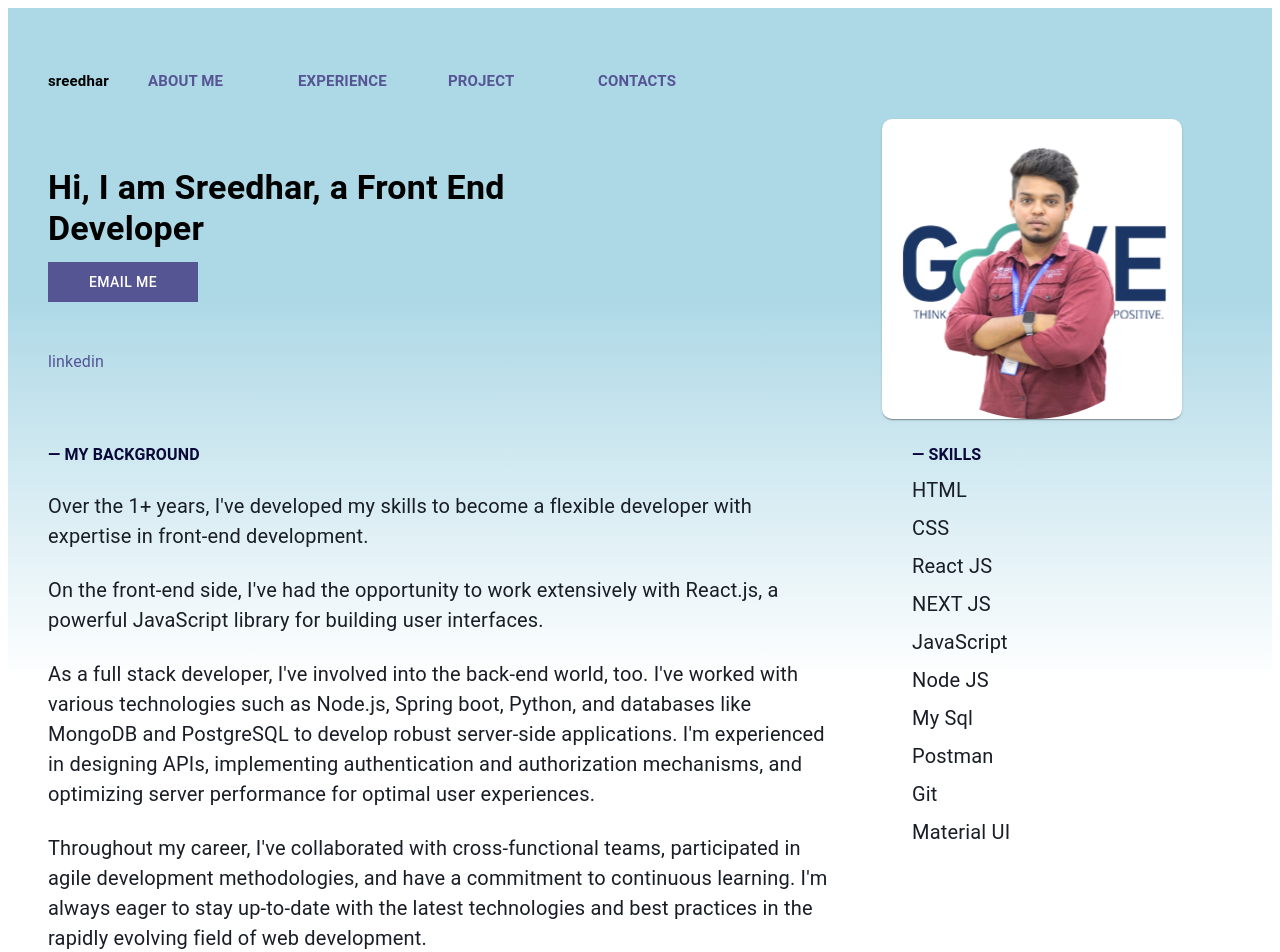
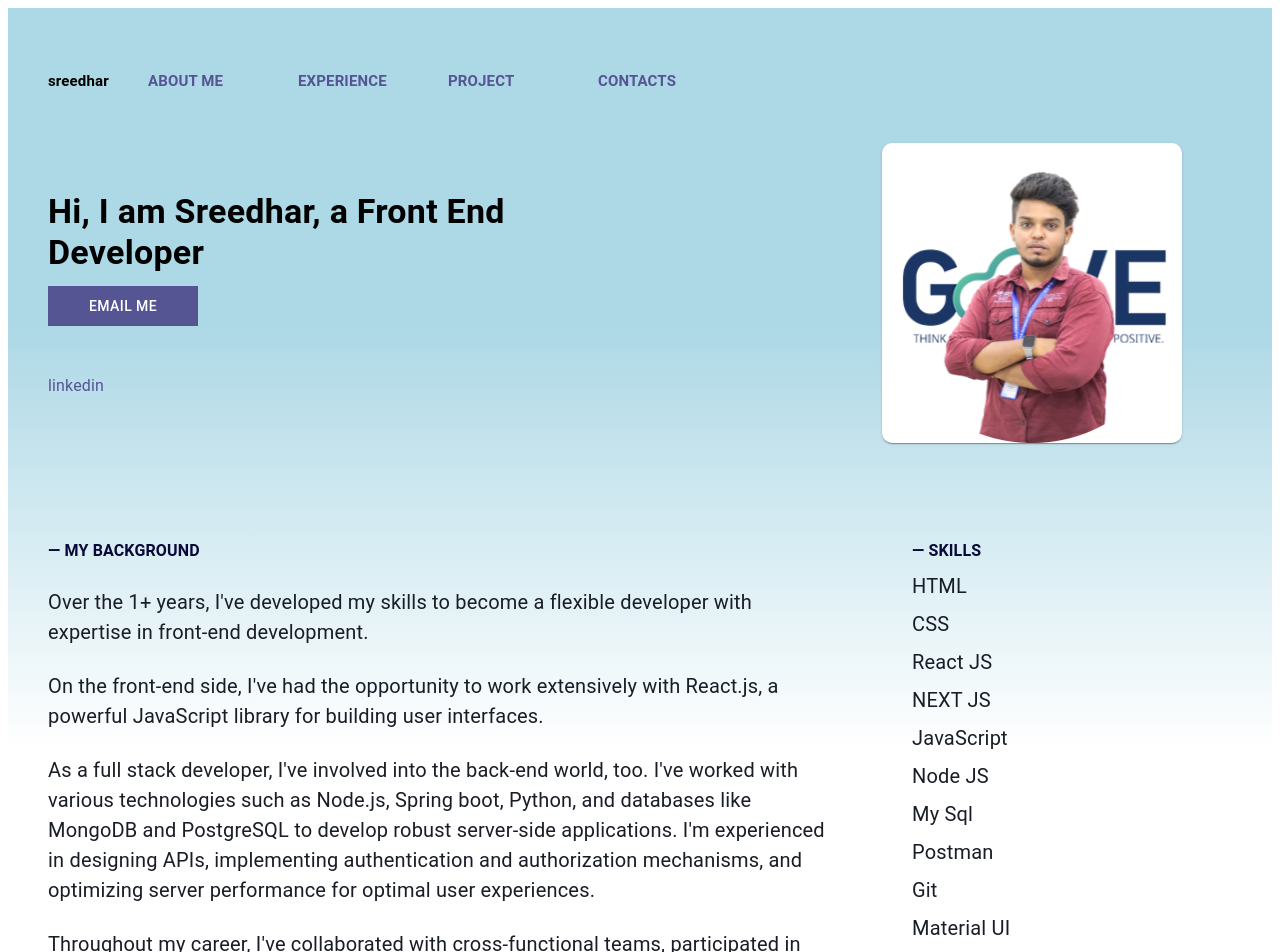
Before and after one commit to Sreedhar0092/myportfolio, a Next.js app: page / in a window 1280 px wide. Shown: the top 952 px of the page. Built offline with nearby package versions, Linux system fonts and the light colour scheme.

Commit message:
change a layout

```diff
--- a/src/components/MyProfile.tsx
+++ b/src/components/MyProfile.tsx
@@ -66,7 +66,7 @@ function MyProfile() {
             <mui.Grid container spacing={2} sx={{
                 width: '100%',
                 maxWidth: '1200px',
-                mt: 6,
+                mt: 9,
             }}>
                 <mui.Grid item xs={5.5}>
                     <mui.Typography variant="h4" component="h1" gutterBottom fontWeight={"bold"}>
@@ -106,7 +106,7 @@ function MyProfile() {
                     </mui.Card>
                 </mui.Grid>
             </mui.Grid>
-            <mui.Grid container spacing={2} sx={{ width: '100%', maxWidth: '1200px', mt: 1 }}>
+            <mui.Grid container spacing={2} sx={{ width: '100%', maxWidth: '1200px', mt: 10 }}>
                 <mui.Grid item xs={12} md={8}>
                     <mui.Stack spacing={3} flexDirection={"column"}>
                         <mui.Typography color={"#090939"} fontWeight={"bold"}>— MY BACKGROUND</mui.Typography>
```
Also changed, not shown: 1 other file (tests, documents, lock files or other folders).
